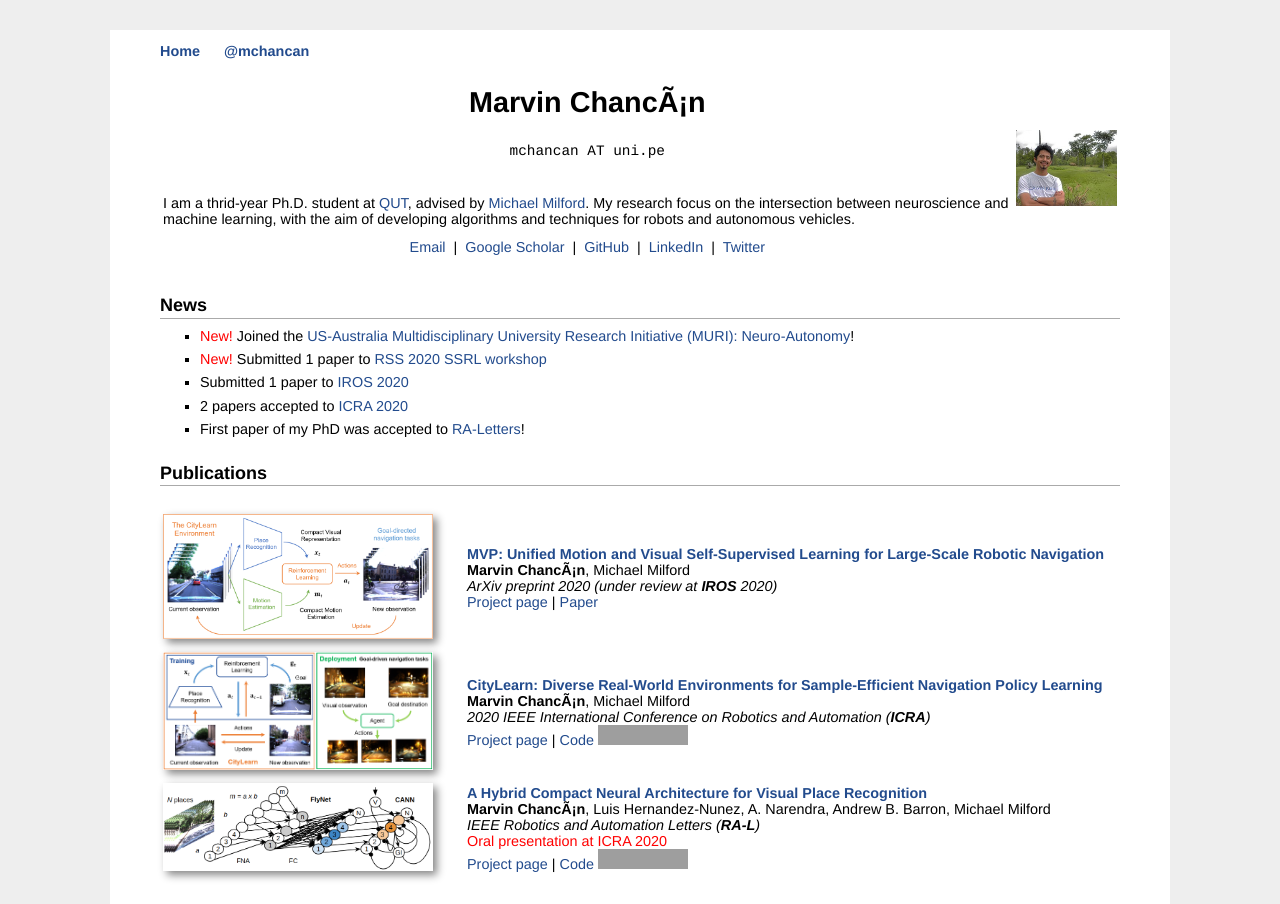
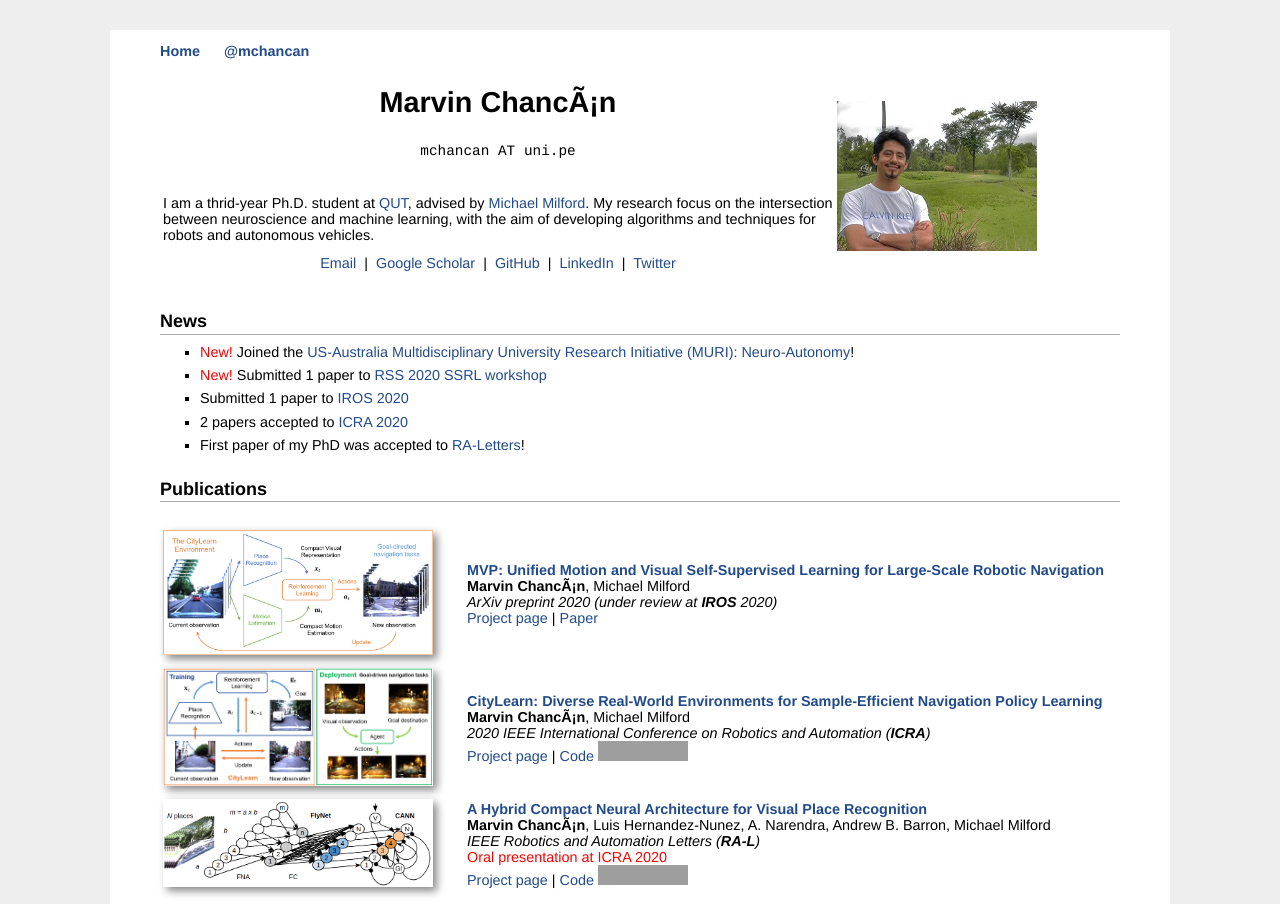
Before and after one commit to mchancan/mchancan.github.io, a Jekyll site: the page built from index.html, in a window 1280 px wide. Shown: the top 904 px of the page. Built offline with Jekyll 4.4.1, drawn with Linux system fonts in a browser that asks for light colours; comment, search, counter and statistics services are not loaded; grey boxes are pictures that could not be loaded.

Commit message:
Update index.html

```diff
--- a/index.html
+++ b/index.html
@@ -5,7 +5,7 @@ title: Marvin's Homepage
 
 <table>
 <tr>
-	<td>
+	<td width="670">
 		<div id="toptitle">
 		<h1>
 		<p align="center">
@@ -28,7 +28,7 @@ title: Marvin's Homepage
 		</p>
 	</td>
 	<td>
-		<img style="width:100%;max-width:100%" alt="profile photo" src="images/mc.jpg">
+		<img padding="0px 20px 15px 0px" src="images/mc.jpg" width="200" height="inherit" border="1px" alt="">
 	</td>
 </tr>
 </table>
```
